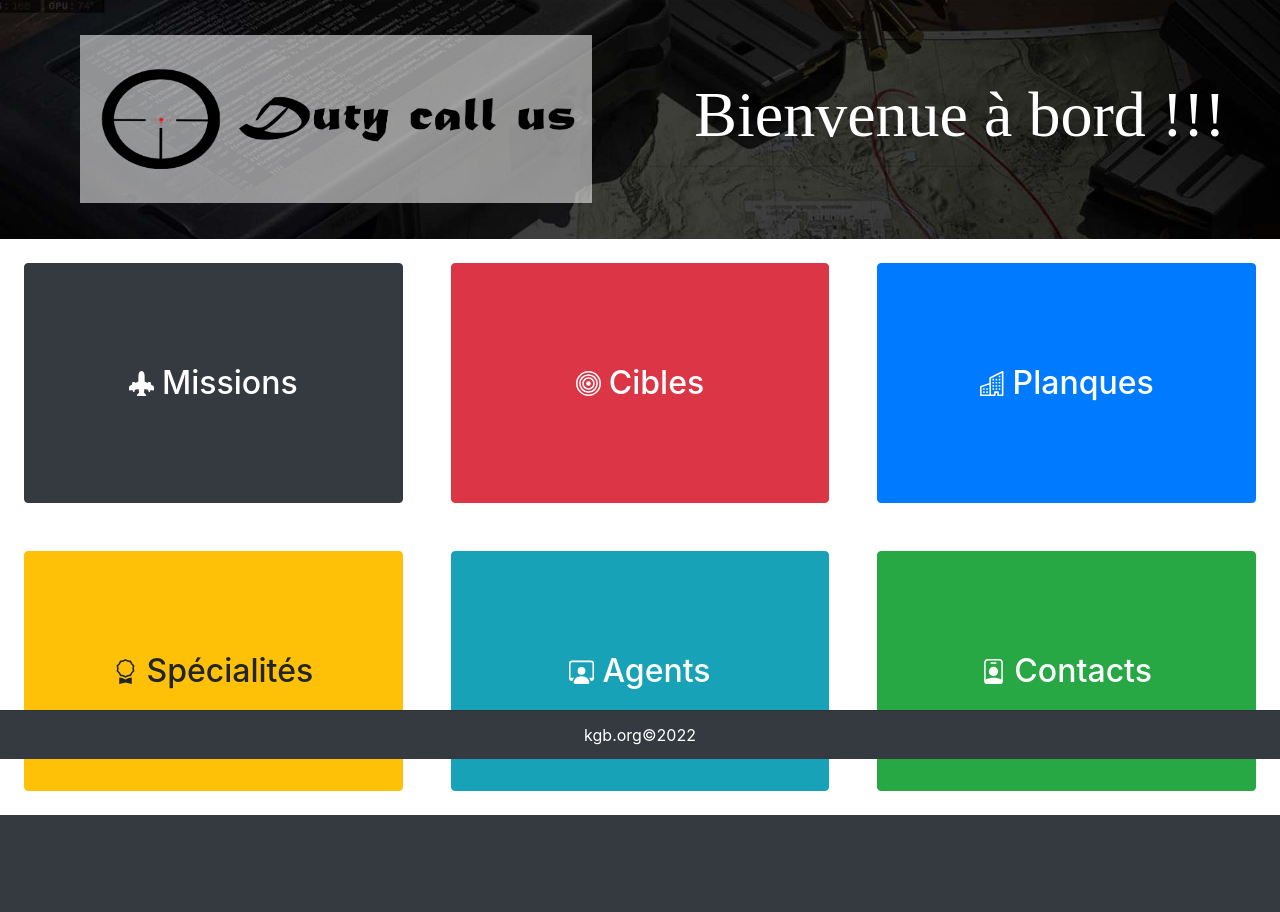
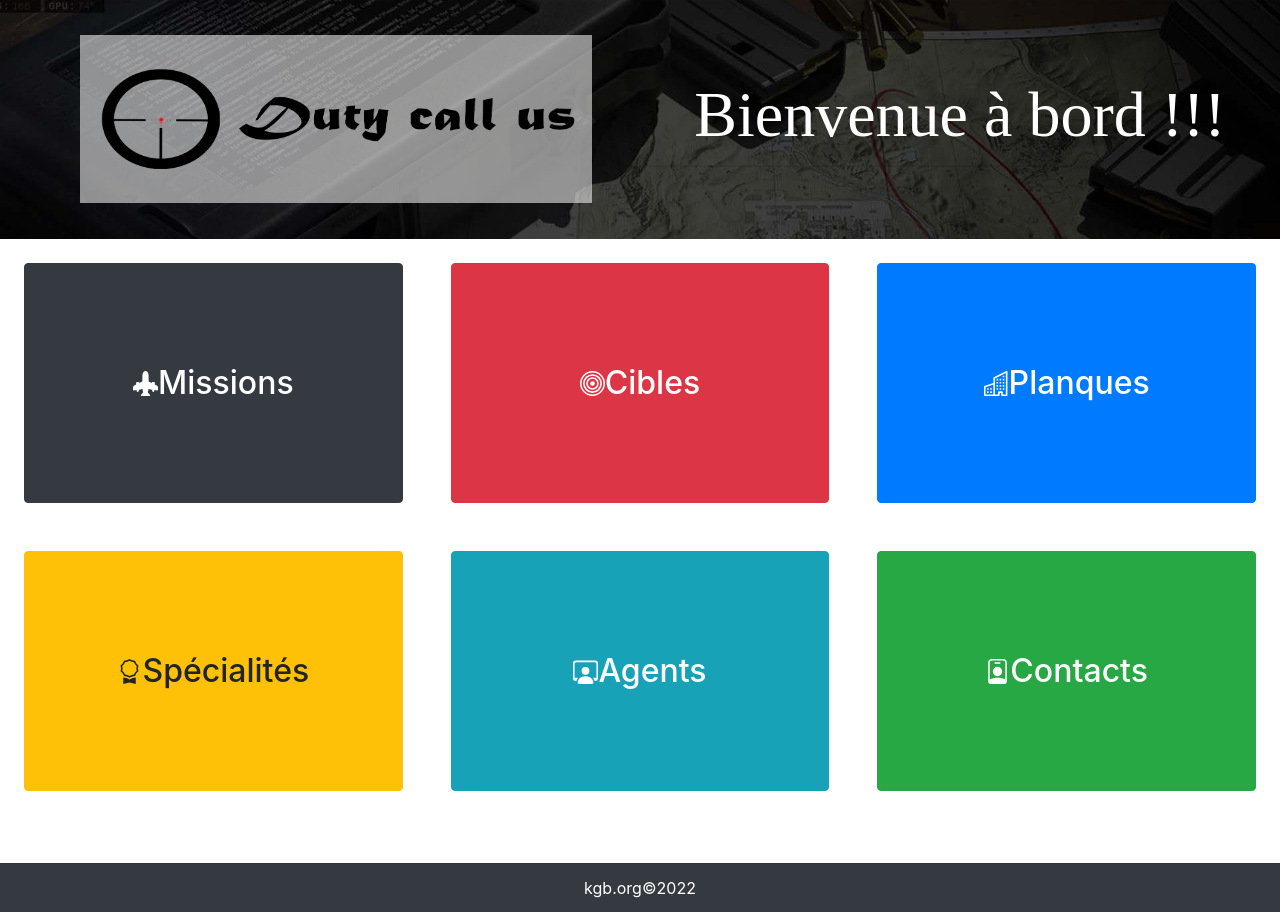
Before and after one commit to havikoro2004/eva6, a Symfony app: template templates/home/index.html.twig in a window 1280 px wide. Shown: the part 41-953 px from the top of the page. Before the commit the page ends 856 px from the top, so only its background shows below. Run offline with Twig, Linux system fonts and the light colour scheme; the template is opened without the code that fills it, so the values that code supplies are empty; some libraries are stand-ins or nearby versions.

Commit message:
Fix css modile

```diff
--- a/templates/components/_footer.html.twig
+++ b/templates/components/_footer.html.twig
@@ -1,3 +1,3 @@
-<div class="card-footer bg-dark text-white text-center fixed-bottom">
+<div class="card-footer bg-dark text-white text-center sticky-bottom mt-5">
     kgb.org&copy{{ 'now'|date('Y') }}
 </div>
--- a/templates/home/index.html.twig
+++ b/templates/home/index.html.twig
@@ -3,58 +3,58 @@
      {% include 'components/_header.html.twig' %}
      <div class="btns_row">
          <a href="/mission" class="btn btn-dark button_menu d-flex align-items-center justify-content-center" >
-                <span class="mr-2">
+
                     <svg xmlns="http://www.w3.org/2000/svg" width="25" height="25" fill="currentColor" class="bi bi-airplane-engines-fill" viewBox="0 0 16 16">
                       <path d="M8 0c-.787 0-1.292.592-1.572 1.151A4.347 4.347 0 0 0 6 3v3.691l-2 1V7.5a.5.5 0 0 0-.5-.5h-1a.5.5 0 0 0-.5.5v1.191l-1.17.585A1.5 1.5 0 0 0 0 10.618V12a.5.5 0 0 0 .582.493l1.631-.272.313.937a.5.5 0 0 0 .948 0l.405-1.214 2.21-.369.375 2.253-1.318 1.318A.5.5 0 0 0 5.5 16h5a.5.5 0 0 0 .354-.854l-1.318-1.318.375-2.253 2.21.369.405 1.214a.5.5 0 0 0 .948 0l.313-.937 1.63.272A.5.5 0 0 0 16 12v-1.382a1.5 1.5 0 0 0-.83-1.342L14 8.691V7.5a.5.5 0 0 0-.5-.5h-1a.5.5 0 0 0-.5.5v.191l-2-1V3c0-.568-.14-1.271-.428-1.849C9.292.591 8.787 0 8 0Z"/>
                     </svg>
-                </span>
+
              <h2 class="m-0">Missions</h2>
          </a>
          <a href="/target" class="btn btn-danger button_menu d-flex align-items-center justify-content-center" >
-                <span class="mr-2">
+
                     <svg xmlns="http://www.w3.org/2000/svg" width="25" height="25" fill="currentColor" class="bi bi-bullseye" viewBox="0 0 16 16">
                          <path d="M8 15A7 7 0 1 1 8 1a7 7 0 0 1 0 14zm0 1A8 8 0 1 0 8 0a8 8 0 0 0 0 16z"/>
                          <path d="M8 13A5 5 0 1 1 8 3a5 5 0 0 1 0 10zm0 1A6 6 0 1 0 8 2a6 6 0 0 0 0 12z"/>
                          <path d="M8 11a3 3 0 1 1 0-6 3 3 0 0 1 0 6zm0 1a4 4 0 1 0 0-8 4 4 0 0 0 0 8z"/>
                          <path d="M9.5 8a1.5 1.5 0 1 1-3 0 1.5 1.5 0 0 1 3 0z"/>
                     </svg>
-                </span>
+
              <h2 class="m-0">Cibles</h2>
          </a>
          <a href="/planque" class="btn btn-primary button_menu d-flex align-items-center justify-content-center" >
-                <span class="mr-2">
+
                      <svg xmlns="http://www.w3.org/2000/svg" width="25" height="25" fill="currentColor" class="bi bi-building" viewBox="0 0 16 16">
                       <path fill-rule="evenodd" d="M14.763.075A.5.5 0 0 1 15 .5v15a.5.5 0 0 1-.5.5h-3a.5.5 0 0 1-.5-.5V14h-1v1.5a.5.5 0 0 1-.5.5h-9a.5.5 0 0 1-.5-.5V10a.5.5 0 0 1 .342-.474L6 7.64V4.5a.5.5 0 0 1 .276-.447l8-4a.5.5 0 0 1 .487.022zM6 8.694 1 10.36V15h5V8.694zM7 15h2v-1.5a.5.5 0 0 1 .5-.5h2a.5.5 0 0 1 .5.5V15h2V1.309l-7 3.5V15z"/>
                       <path d="M2 11h1v1H2v-1zm2 0h1v1H4v-1zm-2 2h1v1H2v-1zm2 0h1v1H4v-1zm4-4h1v1H8V9zm2 0h1v1h-1V9zm-2 2h1v1H8v-1zm2 0h1v1h-1v-1zm2-2h1v1h-1V9zm0 2h1v1h-1v-1zM8 7h1v1H8V7zm2 0h1v1h-1V7zm2 0h1v1h-1V7zM8 5h1v1H8V5zm2 0h1v1h-1V5zm2 0h1v1h-1V5zm0-2h1v1h-1V3z"/>
                     </svg>
-                </span>
+
              <h2 class="m-0">Planques</h2>
          </a>
          <a href="/speciality" class="btn btn-warning button_menu d-flex align-items-center justify-content-center" >
-                <span class="mr-2">
+
                     <svg xmlns="http://www.w3.org/2000/svg" width="25" height="25" fill="currentColor" class="bi bi-award" viewBox="0 0 16 16">
                       <path d="M9.669.864 8 0 6.331.864l-1.858.282-.842 1.68-1.337 1.32L2.6 6l-.306 1.854 1.337 1.32.842 1.68 1.858.282L8 12l1.669-.864 1.858-.282.842-1.68 1.337-1.32L13.4 6l.306-1.854-1.337-1.32-.842-1.68L9.669.864zm1.196 1.193.684 1.365 1.086 1.072L12.387 6l.248 1.506-1.086 1.072-.684 1.365-1.51.229L8 10.874l-1.355-.702-1.51-.229-.684-1.365-1.086-1.072L3.614 6l-.25-1.506 1.087-1.072.684-1.365 1.51-.229L8 1.126l1.356.702 1.509.229z"/>
                       <path d="M4 11.794V16l4-1 4 1v-4.206l-2.018.306L8 13.126 6.018 12.1 4 11.794z"/>
                     </svg>
-                </span>
+
              <h2 class="m-0">Spécialités</h2>
          </a>
          <a href="/agent" class="btn btn-info button_menu d-flex align-items-center justify-content-center" >
-                <span class="mr-2">
+
                     <svg xmlns="http://www.w3.org/2000/svg" width="25" height="25" fill="currentColor" class="bi bi-person-workspace" viewBox="0 0 16 16">
                         <path d="M4 16s-1 0-1-1 1-4 5-4 5 3 5 4-1 1-1 1H4Zm4-5.95a2.5 2.5 0 1 0 0-5 2.5 2.5 0 0 0 0 5Z"/>
                         <path d="M2 1a2 2 0 0 0-2 2v9.5A1.5 1.5 0 0 0 1.5 14h.653a5.373 5.373 0 0 1 1.066-2H1V3a1 1 0 0 1 1-1h12a1 1 0 0 1 1 1v9h-2.219c.554.654.89 1.373 1.066 2h.653a1.5 1.5 0 0 0 1.5-1.5V3a2 2 0 0 0-2-2H2Z"/>
                     </svg>
-                </span>
+
              <h2 class="m-0">Agents</h2>
          </a>
          <a href="/contact" class="btn btn-success button_menu d-flex align-items-center justify-content-center" >
-                <span class="mr-2">
+
                     <svg xmlns="http://www.w3.org/2000/svg" width="25" height="25" fill="currentColor" class="bi bi-person-badge" viewBox="0 0 16 16">
                         <path d="M6.5 2a.5.5 0 0 0 0 1h3a.5.5 0 0 0 0-1h-3zM11 8a3 3 0 1 1-6 0 3 3 0 0 1 6 0z"/>
                         <path d="M4.5 0A2.5 2.5 0 0 0 2 2.5V14a2 2 0 0 0 2 2h8a2 2 0 0 0 2-2V2.5A2.5 2.5 0 0 0 11.5 0h-7zM3 2.5A1.5 1.5 0 0 1 4.5 1h7A1.5 1.5 0 0 1 13 2.5v10.795a4.2 4.2 0 0 0-.776-.492C11.392 12.387 10.063 12 8 12s-3.392.387-4.224.803a4.2 4.2 0 0 0-.776.492V2.5z"/>
                     </svg>
-                </span>
+
              <h2 class="m-0">Contacts</h2>
          </a>
      </div>
```
Also changed, not shown: templates/components/_navbar.html.twig (+4 -3 lines), 1 other file.
